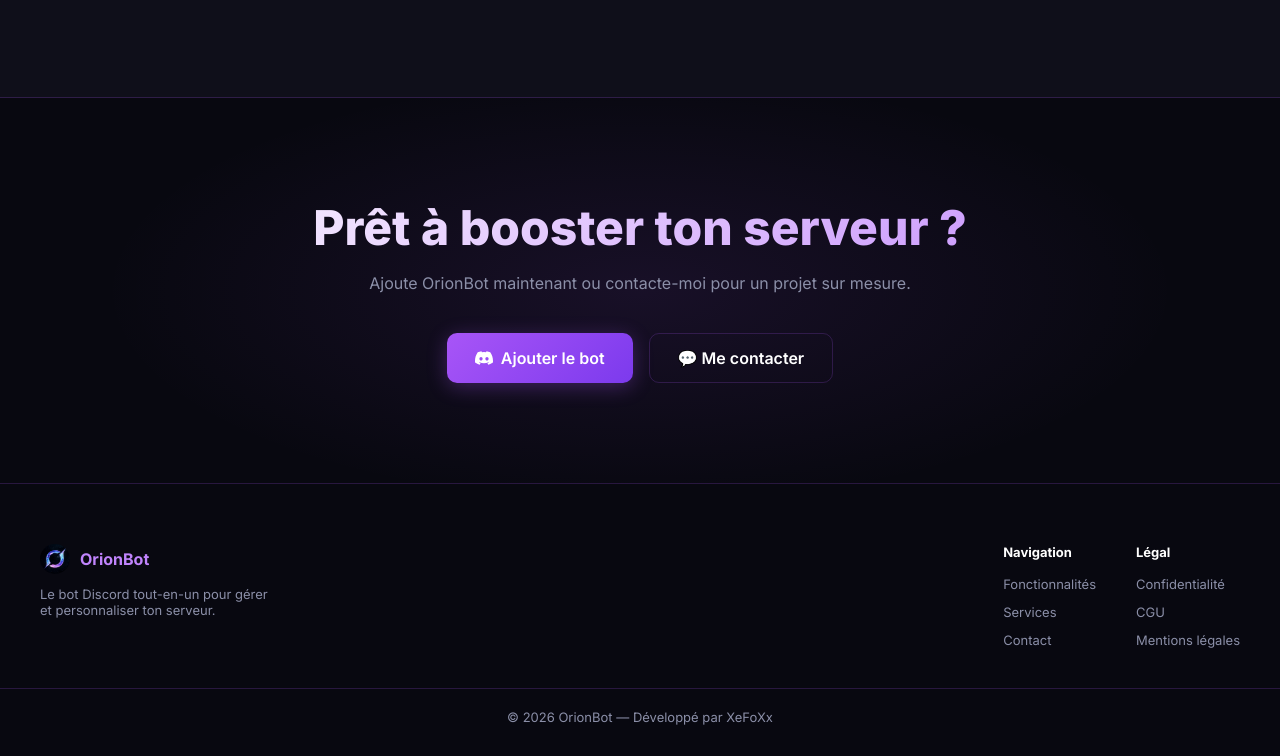
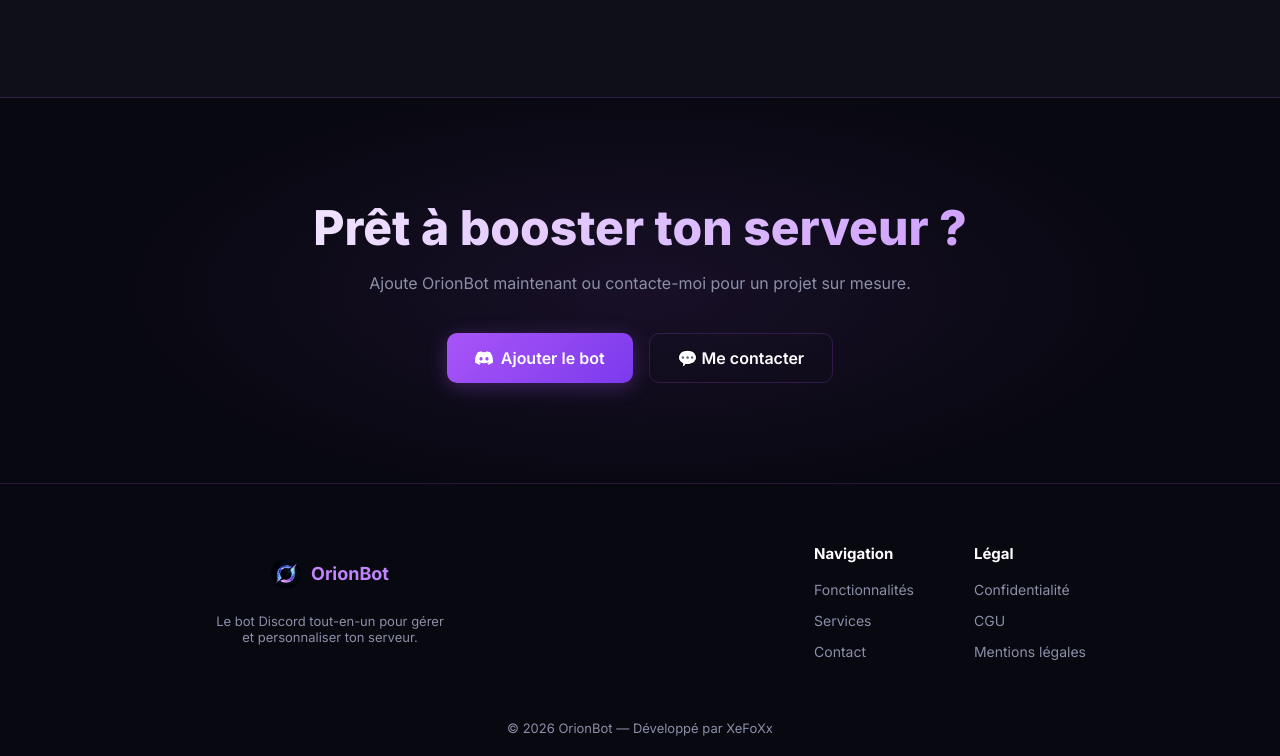
Before and after one commit to xefoxxtv/OrionWeb, a plain HTML site: page index.html in a window 1280 px wide. Shown: the part 2412-3168 px from the top of the page. Drawn offline with Linux system fonts and the light colour scheme; no server answers.

```diff
--- a/index.html
+++ b/index.html
@@ -462,9 +462,9 @@
             border-top: 1px solid var(--border);
             padding: 60px 40px 40px;
             display: grid;
-            grid-template-columns: 1fr auto auto;
+            grid-template-columns: 1fr 1fr;
             gap: 40px;
-            align-items: start;
+            align-items: center;
         }
 
         .footer-logo {
@@ -472,6 +472,7 @@
             align-items: center;
             gap: 10px;
             margin-bottom: 12px;
+            justify-content: center;
         }
 
         .footer-logo-img {
@@ -488,28 +489,44 @@
         .footer-logo span {
             font-weight: 700;
             color: var(--purple-light);
+            font-size: 18px;
         }
 
         footer p {
             font-size: 13px;
             color: var(--text-muted);
+            text-align: center;
+        }
+
+        .footer-left {
+            display: flex;
+            flex-direction: column;
+            align-items: center;
+            justify-content: center;
+            gap: 12px;
+        }
+
+        .footer-right {
+            display: flex;
+            justify-content: center;
+            gap: 60px;
         }
 
         .footer-col {
             display: flex;
             flex-direction: column;
-            gap: 12px;
+            gap: 14px;
         }
 
         .footer-col-title {
-            font-size: 13px;
+            font-size: 15px;
             font-weight: 700;
             color: var(--text);
             margin-bottom: 4px;
         }
 
         .footer-col a {
-            font-size: 13px;
+            font-size: 14px;
             color: var(--text-muted);
             text-decoration: none;
             transition: color 0.2s;
@@ -520,7 +537,6 @@
         }
 
         .footer-bottom {
-            border-top: 1px solid var(--border);
             padding: 20px 40px;
             text-align: center;
         }
@@ -668,13 +684,14 @@
 
     <!-- FOOTER -->
     <footer>
-        <div>
+        <div class="footer-left">
             <div class="footer-logo">
                 <div class="footer-logo-img"></div>
                 <span>OrionBot</span>
             </div>
             <p>Le bot Discord tout-en-un pour gérer<br>et personnaliser ton serveur.</p>
         </div>
+        <div class="footer-right">
             <div class="footer-col">
                 <span class="footer-col-title">Navigation</span>
                 <a href="#features">Fonctionnalités</a>
@@ -687,6 +704,7 @@
                 <a href="/legal.html">CGU</a>
                 <a href="/legal.html">Mentions légales</a>
             </div>
+        </div>
     </footer>
     <div class="footer-bottom">
         <p>© 2026 OrionBot — Développé par XeFoXx</p>
```
Lines whose indentation alone changed are shown as unchanged.
